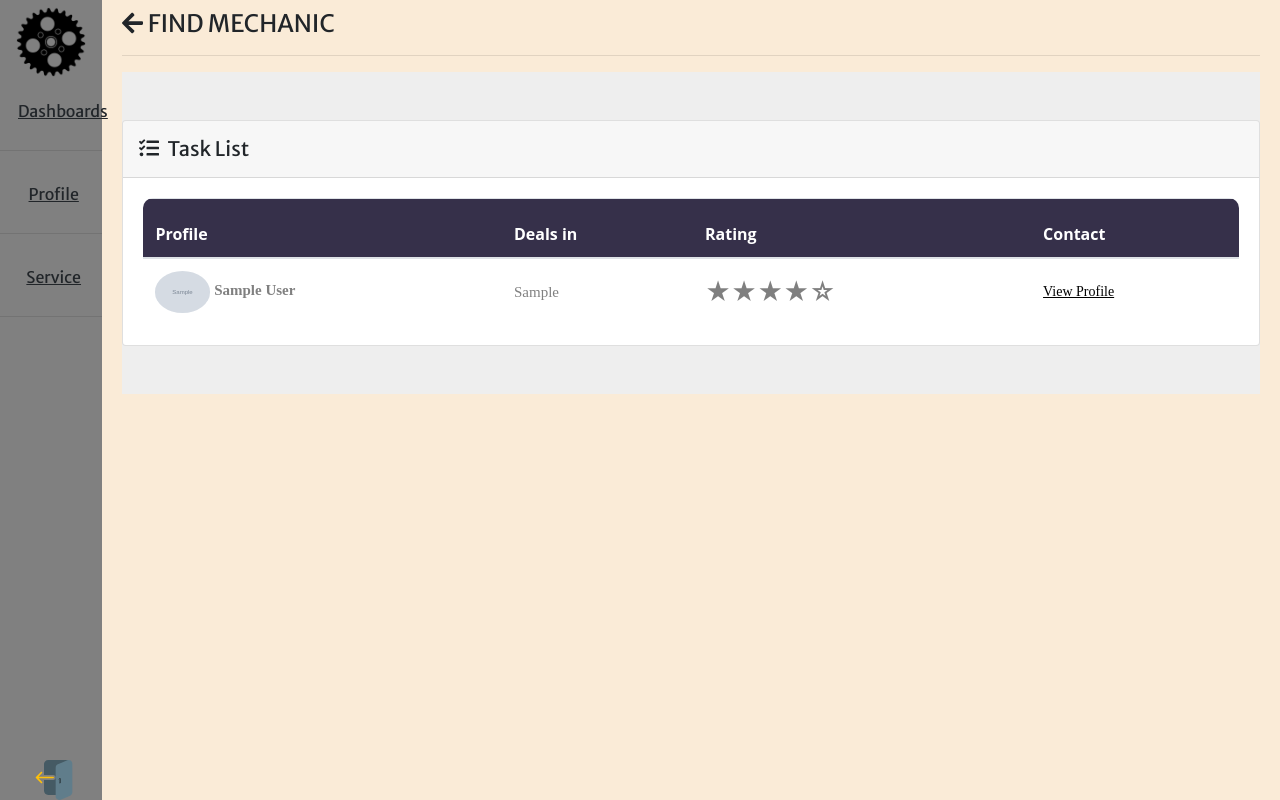
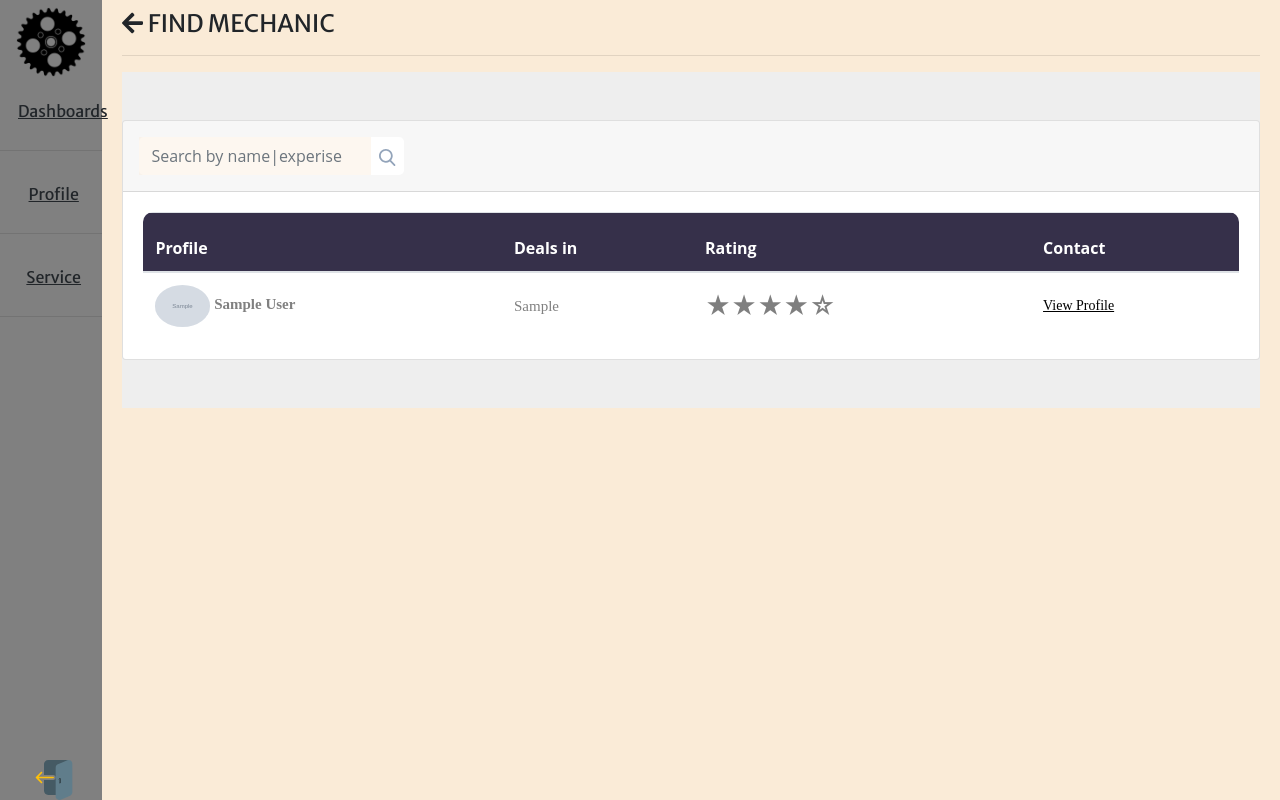
Before and after one commit to azil-fozan/CarZen-WebApp, a Django app: page /dashboards/find_mechanic/ in a window 1280 px wide. Run offline with Django 3.2, Linux system fonts and the light colour scheme; a user stored in the database is signed in; tables that the repository leaves empty hold one stand-in row (values such as "Sample post"); grey boxes marked "Sample" are stand-in pictures; some libraries are stand-ins or nearby versions; some web fonts are replaced.

Commit message:
sign up update

```diff
--- a/BI/static/js/login.js
+++ b/BI/static/js/login.js
@@ -45,6 +45,7 @@ function signup(form_obj) {
     var uname = form_obj.find('input[name="username"]').val(),
         password = form_obj.find('input[name="pass"]').val(),
         email = form_obj.find('input[name="email"]').val(),
+        expertise = form_obj.find('input[name="expertise"]').val(),
         first_name = form_obj.find('input[name="first_name"]').val(),
         last_name = form_obj.find('input[name="last_name"]').val(),
         is_mechanic = form_obj.find('.type_selector').first().hasClass('active') === true;
@@ -57,6 +58,7 @@ function signup(form_obj) {
             user: uname,
             code: password,
             email: email,
+            expertise: expertise,
             first_name: first_name,
             last_name: last_name,
             is_mechanic: is_mechanic,
--- a/BI/templates/login.html
+++ b/BI/templates/login.html
@@ -65,6 +65,11 @@
                             <input class="input100" type="text" name="email" placeholder="Email">
                             <span class="focus-input100" data-placeholder="&#9993;"></span>
                         </div>
+                        <div class="wrap-input100 validate-input" data-validate = "Expertise">
+                            <input class="input100" type="text" name="expertise" placeholder="Expertise">
+                            <span class="focus-input100" data-placeholder="&#9813;"></span>
+                        </div>
+
                     {% endif %}
 					<div class="wrap-input100 validate-input" data-validate = "Enter username">
 						<input class="input100" type="text" name="username" placeholder="User name">
--- a/user_dashboards/templates/main_listing.html
+++ b/user_dashboards/templates/main_listing.html
@@ -30,8 +30,16 @@
           <div class="col-12">
 
             <div class="card">
-              <div class="card-header p-3">
-                <h5 class="mb-0"><i class="mr-2 fas fa-tasks me-2"></i>Task List</h5>
+              <div class="card-header p-3 d-flex justify-content-between">
+{#                <h5 class="mb-0"><i class="mr-2 fas fa-tasks me-2"></i>Task List</h5>#}
+{#                <h5 class="mt-2">{% if my_profile %}{{ request.user.get_user_full_name }}{% else %}{{ user_full_name }}{% endif %}'s profile</h5>#}
+                  <form class="form-inline search-bar-wrap" id="search_mechanic">
+                        <input class="form-control form-style header-search" required id="sevice_mechanic" type="text"  placeholder="Search by name|experise" aria-label="Search">
+                        <button class="search_sevice_history mx-2" type="submit">
+                            {% include 'search_icon.svg' %}
+                        </button>
+                        <i class="fas fa-times cancel-search mr-2" style="display: none;"></i>
+                   </form>
               </div>
               <div class="card-body" data-mdb-perfect-scrollbar="true" style="position: relative;">
 
```
Also changed, not shown: BI/views.py (+7 -0 lines).
